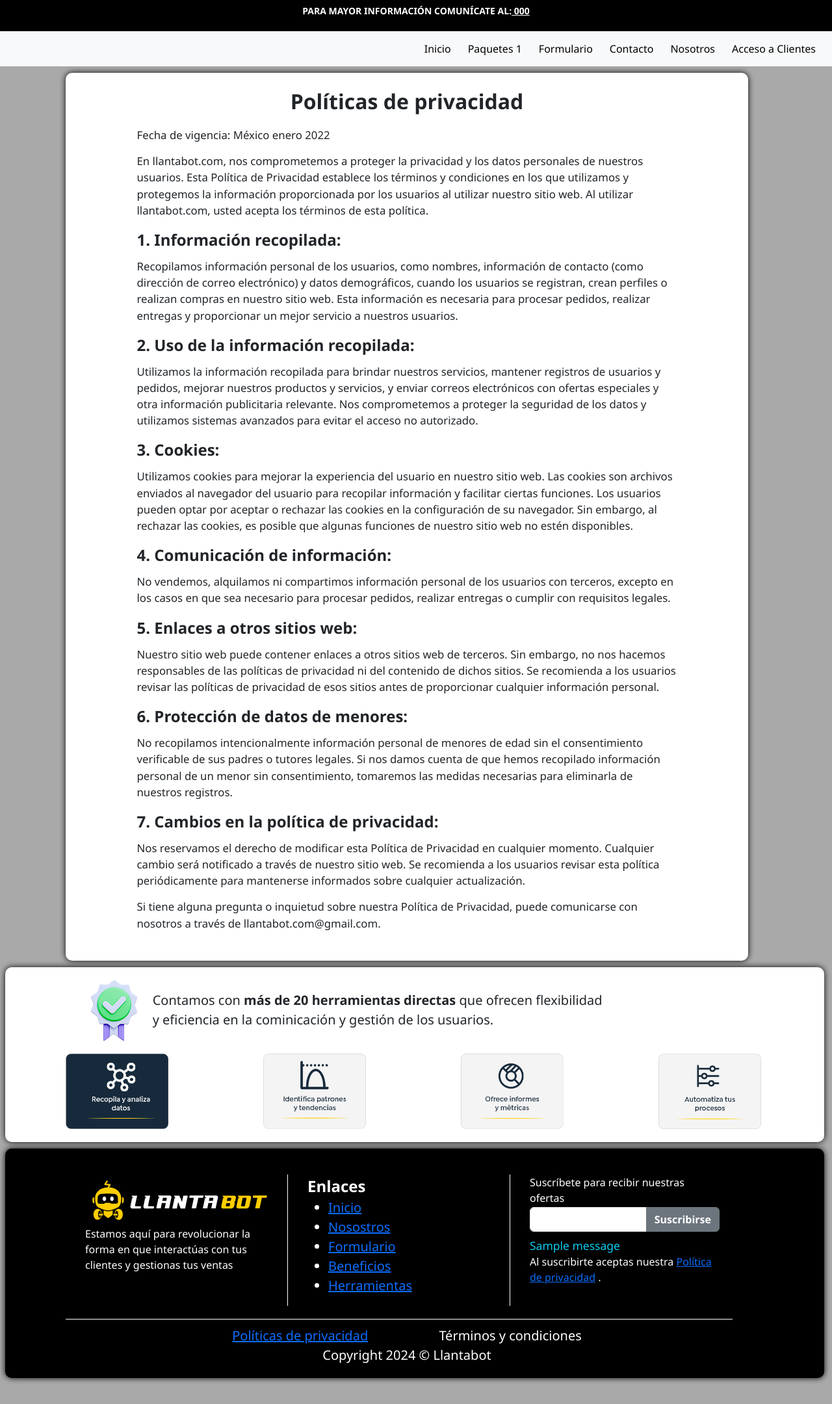
After one commit to evallardy/llanta, a Django app: template core/templates/core/politicas.html in a window 1280 px wide. The commit adds this page. Shown: the whole page at 65% size. Run offline with Django 3.2, Linux system fonts and the light colour scheme; the template is opened without the code that fills it: most values are stand-ins (such as "Sample title", 1, 10 or a date in 2020); one stand-in notice (Sample message) is shown; some libraries are stand-ins or nearby versions.

Commit message:
Sistema 11

```diff
--- a/core/static/core/css/estilos.css
+++ b/core/static/core/css/estilos.css
@@ -440,3 +440,17 @@ h1 {
         size: 10%;
     }
 }
+.politicas-titulo {
+    font-weight: bold;
+    font-size: xx-large;
+    margin: 20px 0 15px 0;
+}
+.politicas-texto-claro {
+    font-size: larger;
+    margin-bottom: 15px;
+}
+.politicas-texto-bold {
+    font-weight: bold;
+    font-size: x-large;
+    margin-bottom: 10px;
+}
--- a/core/templates/core/base.html
+++ b/core/templates/core/base.html
@@ -7,29 +7,29 @@
   <meta http-equiv="X-UA-Compatible" content="IE=edge">
   <meta name="viewport" content="width=device-width, initial-scale=1.0">
 
-  <title>{{ titulo }}</title>
+  <title>{{ empresa.titulo }}</title>
 
-  <meta name="title" content="{{ title }}">
-  <meta name="description" content="{{ descripcion }}">
+  <meta name="title" content="{{ empresa.title }}">
+  <meta name="description" content="{{ empresa.descripcion }}">
 
-  <meta property="og:title" content="{{ title }}">
-  <meta property="og:description" content="{{ descripcion }}">
-  <meta property="og:url" content="{{ currentURL }}">
+  <meta property="og:title" content="{{ empresa.title }}">
+  <meta property="og:description" content="{{ empresa.descripcion }}">
+  <meta property="og:url" content="{{ empresa.currentURL }}">
 
-  <link rel="canonical" href="{{ currentURL }}" />
+  <link rel="canonical" href="{{ empresa.empresa.currentURL }}" />
 
   <!-- TWITTER -->
   <meta name="twitter:card" content="summary">
   <meta name="twitter:site" content="@">
   <meta name="twitter:creator" content="@">
-  <meta name="twitter:title" content="{{ title }}">
-  <meta name="twitter:description" content="{{ descripcion }}">
+  <meta name="twitter:title" content="{{ empresa.title }}">
+  <meta name="twitter:description" content="{{ empresa.descripcion }}">
   <meta name="twitter:image" content="{%  static 'core/img/assets/images/logo.svg' %}">
 
   <!-- FACEBOOK -->
-  <meta property="og:url" content="{{ currentURL }}">
-  <meta property="og:title" content="{{ title }}">
-  <meta property="og:description" content="{{ descripcion }}">
+  <meta property="og:url" content="{{ empresa.urrentURL }}">
+  <meta property="og:title" content="{{ empresa.title }}">
+  <meta property="og:description" content="{{ empresa.descripcion }}">
   <meta property="og:type" content="website">
   <meta property="og:image" content="{%  static 'core/img/assets/images/logo.svg' %}">
   <meta property="og:image:width" content="1200">
@@ -94,8 +94,8 @@
 <body style="background-color: darkgrey; font-family: 'Segoe UI', Tahoma, Geneva, Verdana, sans-serif;">
   <header class="d-flex justify-content-center align-items-center fw-bold"
     style="background-color: black; color: white; height: 3rem;">
-    <p>PARA MAYOR INFORMACIÓN COMUNÍCATE AL:<a style="color: white;" href="tel:{{ PHONE_NUMBER }}">
-      {{ PHONE_NUMBER_FRM }}</a></p>
+    <p>PARA MAYOR INFORMACIÓN COMUNÍCATE AL:<a style="color: white;" href="tel:{{ empresa.PHONE_NUMBER }}">
+      {{ empresa.PHONE_NUMBER_FRM }}</a></p>
   </header>
   <nav class="navbar navbar-expand-lg navbar-light bg-light">
     <div class="container-fluid">
@@ -192,16 +192,39 @@
             </div>
             <div class="col-4" style="padding: 0 20px 0 30px;">
               <label class="col-12 fs-6">Suscríbete para recibir nuestras ofertas</label><br>
-              <div class="input-group col-12">
-                <input type="email" class="form-control" id="inputGroupFile02">
-                <label class="input-group-text" for="inputGroupFile02">Suscríbete</label>
-              </div>
-              <label class="col-12 fs-6">Al suscribirte aceptas nuestra <snap style="color: yellow;">Política de privacidad</snap>.</label>
+              <form method="POST" action="{% url 'suscripcion_view' %}">
+                {% csrf_token %}
+                <div class="input-group col-12">
+                  <input type="text" class="form-control" id="id_correo"
+                    name="correo" value="{{ form.correo.value }}">
+                  <button class="input-group-text btn btn-secondary" type="submit" style="font-weight: bold">Suscribirse</button>
+                </div>
+                <div class="">
+                  {% if messages %}
+                  <div class="text-info small mt-2">
+                        {% for message in messages %}
+                        <p class="mb-0">{{ message }}</p>
+                        {% endfor %}
+                    </div>
+                {% endif %}
+                {% if form.errors.correo %}
+                  <div class="text-danger small mt-2">
+                      {% for error in form.errors.correo %}
+                          <p class="mb-0">{{ error }}</p>
+                      {% endfor %}
+                  </div>
+                {% endif %}
+                </div>
+              </form>
+              <label class="col-12 fs-6">Al suscribirte aceptas nuestra
+                <snap style="color: yellow;">
+                  <a href="{% url 'politicas' %}">Política de privacidad</a>
+                </snap>.</label>
             </div>
           </div>
           <div class="col-12" style="padding: 10px 0 20px 0;">
             <div class="col-12 text-center">
-              <label for="">Políticas de privacidad&nbsp;&nbsp;&nbsp;&nbsp;&nbsp;&nbsp;&nbsp;&nbsp;&nbsp;&nbsp;
+              <label for=""><a href="{% url 'politicas' %}">Políticas de privacidad</a>&nbsp;&nbsp;&nbsp;&nbsp;&nbsp;&nbsp;&nbsp;&nbsp;&nbsp;&nbsp;
                 &nbsp;&nbsp;&nbsp;&nbsp;&nbsp;&nbsp;&nbsp;&nbsp;&nbsp;&nbsp;Términos y condiciones</label>
             </div>
             <div class="col-12 text-center">
--- /dev/null
+++ b/core/templates/core/politicas.html
@@ -0,0 +1,96 @@
+{% extends "core/base.html" %}
+{% load static %}
+{% block contenido %}
+<div class="col-12 row"
+    style="padding: 0 0 0 20px; font-family: 'Segoe UI', Tahoma, Geneva, Verdana, sans-serif;
+    margin-top: 10px;">
+    <div class="col-1">
+
+    </div>
+    <div class="col-10 mapa row" style="background-color: white; padding-bottom: 30px;">
+        <div class="col-1"></div>
+        <div class="col-10">
+            <div class="col-12 text-center politicas-titulo">
+                Políticas de privacidad
+            </div>
+            <div class="col-12 politicas-texto-claro">
+                Fecha de vigencia: México enero 2022
+            </div>
+            <div class="col-12 politicas-texto-claro">
+                En llantabot.com, nos comprometemos a proteger la privacidad
+                y los datos personales de nuestros usuarios. Esta Política de
+                Privacidad establece los términos y condiciones en los que
+                utilizamos y protegemos la información proporcionada por los
+                usuarios al utilizar nuestro sitio web. Al utilizar llantabot.com,
+                usted acepta los términos de esta política.
+            </div>
+            <div class="col-12 politicas-texto-bold">
+                1. Información recopilada:
+            </div>
+            <div class="col-12 politicas-texto-claro">
+                Recopilamos información personal de los usuarios, como nombres, información de contacto (como dirección de
+                correo electrónico) y datos demográficos, cuando los usuarios se registran, crean perfiles o realizan compras en
+                nuestro sitio web. Esta información es necesaria para procesar pedidos, realizar entregas y proporcionar un
+                mejor servicio a nuestros usuarios.
+            </div>
+            <div class="col-12 politicas-texto-bold">
+                2. Uso de la información recopilada:
+            </div>
+            <div class="col-12 politicas-texto-claro">
+                Utilizamos la información recopilada para brindar nuestros servicios, mantener registros de usuarios y pedidos,
+                mejorar nuestros productos y servicios, y enviar correos electrónicos con ofertas especiales y otra información
+                publicitaria relevante. Nos comprometemos a proteger la seguridad de los datos y utilizamos sistemas avanzados
+                para evitar el acceso no autorizado.
+            </div>
+            <div class="col-12 politicas-texto-bold">
+                3. Cookies:
+            </div>
+            <div class="col-12 politicas-texto-claro">
+                Utilizamos cookies para mejorar la experiencia del usuario en nuestro sitio web. Las cookies son archivos
+                enviados al navegador del usuario para recopilar información y facilitar ciertas funciones. Los usuarios pueden
+                optar por aceptar o rechazar las cookies en la configuración de su navegador. Sin embargo, al rechazar las
+                cookies, es posible que algunas funciones de nuestro sitio web no estén disponibles.
+            </div>
+            <div class="col-12 politicas-texto-bold">
+                4. Comunicación de información:
+            </div>
+            <div class="col-12 politicas-texto-claro">
+                No vendemos, alquilamos ni compartimos información personal de los usuarios con terceros, excepto en los casos
+                en que sea necesario para procesar pedidos, realizar entregas o cumplir con requisitos legales.
+            </div>
+            <div class="col-12 politicas-texto-bold">
+                5. Enlaces a otros sitios web:
+            </div>
+            <div class="col-12 politicas-texto-claro">
+                Nuestro sitio web puede contener enlaces a otros sitios web de terceros. Sin embargo, no nos hacemos
+                responsables de las políticas de privacidad ni del contenido de dichos sitios. Se recomienda a los usuarios
+                revisar las políticas de privacidad de esos sitios antes de proporcionar cualquier información personal.
+            </div>
+            <div class="col-12 politicas-texto-bold">
+                6. Protección de datos de menores:
+            </div>
+            <div class="col-12 politicas-texto-claro">
+                No recopilamos intencionalmente información personal de menores de edad sin el consentimiento verificable de sus
+                padres o tutores legales. Si nos damos cuenta de que hemos recopilado información personal de un menor sin
+                consentimiento, tomaremos las medidas necesarias para eliminarla de nuestros registros.
+            </div>
+            <div class="col-12 politicas-texto-bold">
+                7. Cambios en la política de privacidad:
+            </div>
+            <div class="col-12 politicas-texto-claro">
+                Nos reservamos el derecho de modificar esta Política de Privacidad en cualquier momento. Cualquier cambio será
+                notificado a través de nuestro sitio web. Se recomienda a los usuarios revisar esta política periódicamente para
+                mantenerse informados sobre cualquier actualización.
+            </div>
+            <div class="col-12 politicas-texto-claro">
+                Si tiene alguna pregunta o inquietud sobre nuestra Política de Privacidad, puede comunicarse con nosotros a
+                través de llantabot.com@gmail.com.
+            </div>
+        </div>
+        <div class="col-1"></div>
+    </div>
+    <div class="col-1">
+
+    </div>
+</div>
+{% endblock %}
--- a/core/urls.py
+++ b/core/urls.py
@@ -7,7 +7,11 @@ from django.urls.conf import include
 from django.urls import path
 
 from core.api import mensaje_api_view
+from .views import politicas, suscripcion_view
 
 urlpatterns = [
     path('', mensaje_api_view, name = 'mensajes_api_picky'),
+    path('politicas/', politicas, name='politicas'),
+    path('suscripcion_view/', suscripcion_view, name='suscripcion_view'),
+
 ]
--- a/llanta/urls.py
+++ b/llanta/urls.py
@@ -9,6 +9,7 @@ from core.views import Index
 urlpatterns = [
     path('admin/', admin.site.urls),
     path('accounts/', include('django.contrib.auth.urls')),
+    path('core/', include('core.urls')),
     path('', Index.as_view(), name='index'),
 ] + static(settings.STATIC_URL, document_root=settings.STATIC_ROOT)
 
```
Also changed, not shown: core/forms.py (added, +13 -0 lines), core/models.py (+12 -0 lines), core/views.py (+34 -7 lines), core/migrations/0001_initial.py, core/migrations/0002_bitacora_mensajepicky_llanta_alto_llanta_ancho_and_more.py (deleted), core/migrations/0003_alter_llanta_alto_alter_llanta_ancho_and_more.py (deleted), core/migrations/0004_empresa_familia_alter_bitacora_options_and_more.py (deleted).
